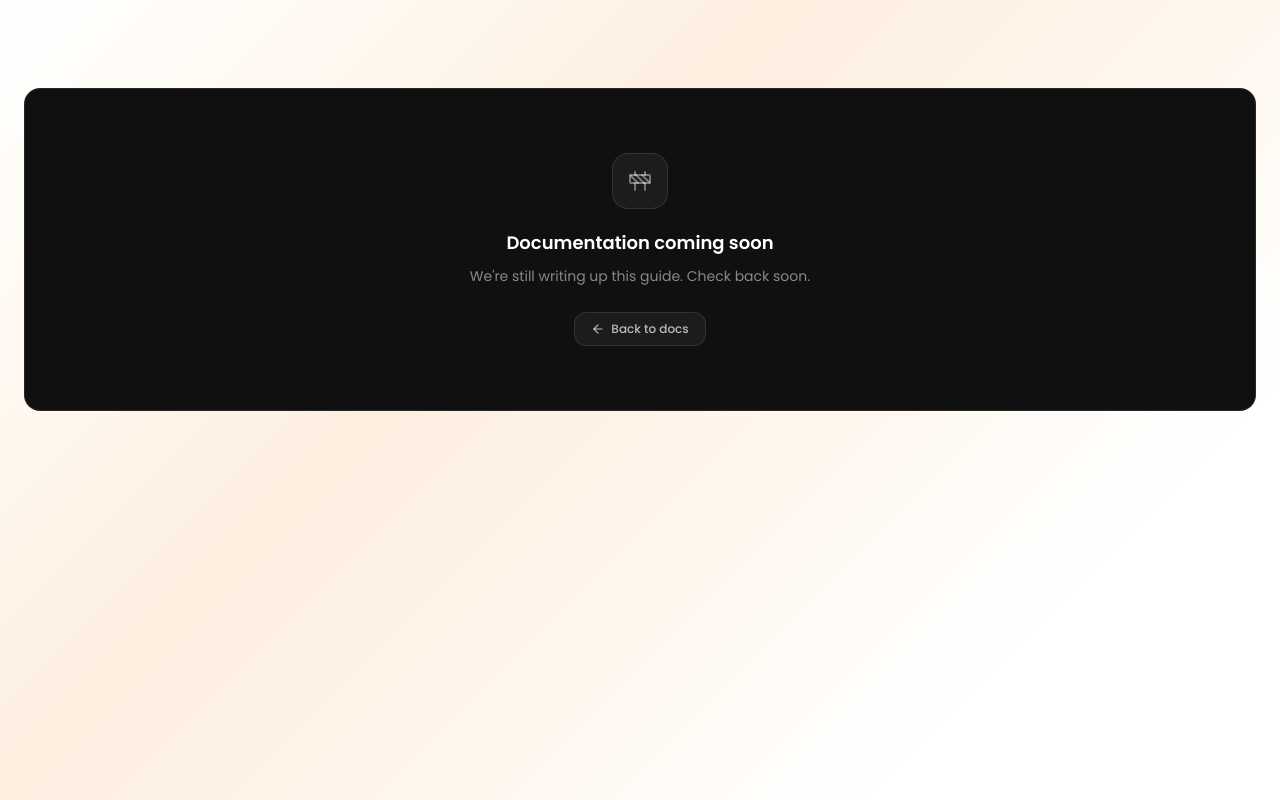
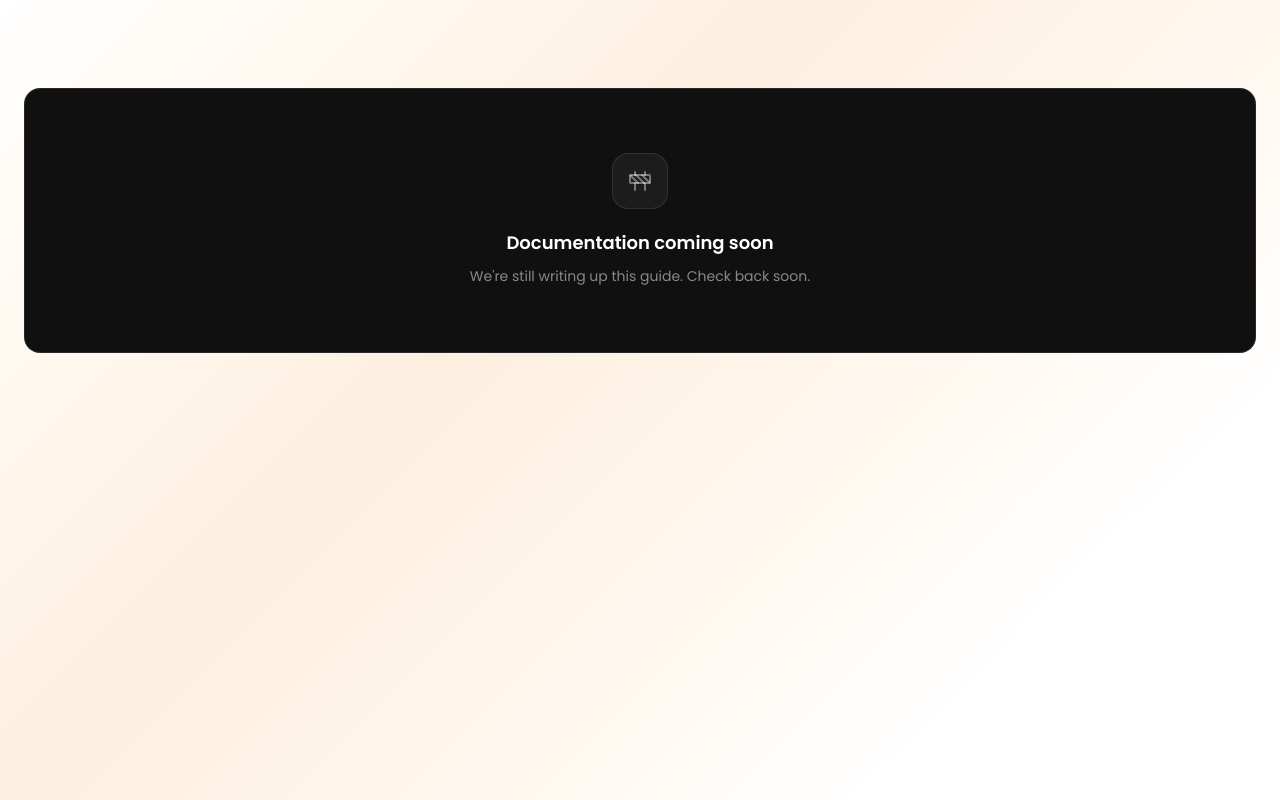
Before and after one commit to socialcrashout/Honolua-Dashboard, a React (Vite) app: page /dashboard in a window 1280 px wide. Built offline with nearby package versions, Linux system fonts and the light colour scheme; no server answers.

Commit message:
sdasdasdasd

```diff
--- a/src/components/temp.js
+++ b/src/components/temp.js
@@ -15,13 +15,6 @@ export default function ComingSoonDoc({
       <h2 className="mt-5 text-lg font-semibold text-white">{title || "Documentation coming soon"}</h2>
       <p className="mt-2 max-w-sm text-sm leading-relaxed text-white/50">{description}</p>
 
-      <Link
-        href={backHref}
-        className="mt-6 inline-flex items-center gap-1.5 rounded-xl border border-white/10 bg-white/5 px-4 py-2 text-xs font-medium text-white/70 transition hover:bg-white/10 hover:text-white"
-      >
-        <ArrowLeft className="h-3.5 w-3.5" />
-        {backLabel}
-      </Link>
     </div>
   )
 }
```
